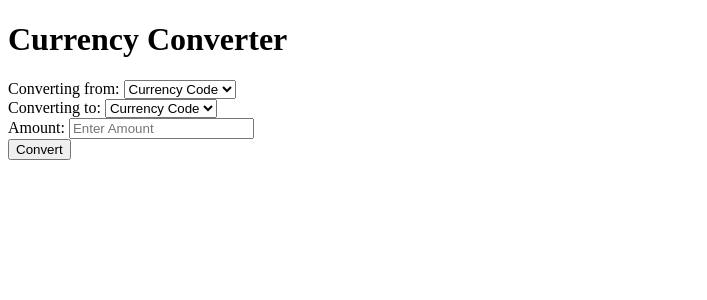
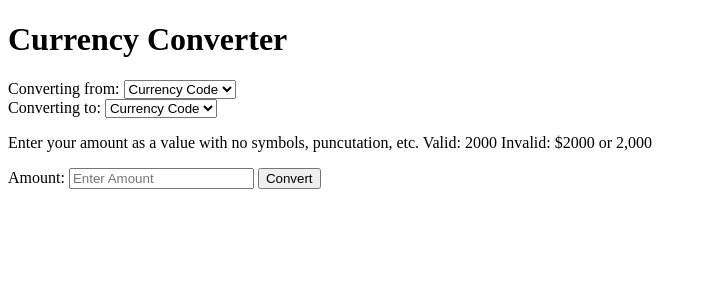
Before and after one commit to ccortney/forex_converter, a Flask app: page / in a window 1280 px wide. Shown: the top 300 px of the page, without its empty margins (0-707 px from the left). Run offline with Flask 2, Linux system fonts and the light colour scheme.

Commit message:
handles negatives now

```diff
--- a/app.py
+++ b/app.py
@@ -25,6 +25,9 @@
     try:
         new_amount = conversion(curr_from, curr_to, amount)
         symbol = get_symbol(curr_to)
+        if (int(amount) < 0):
+            flash("Please enter a positive amount!")
+            return redirect('/')
         return render_template("result.html", new_amount=new_amount, symbol=symbol)
     except ValueError:
         flash(f"Invalid amount, must be a number!")
--- a/templates/form.html
+++ b/templates/form.html
@@ -18,9 +18,11 @@
                 {% endfor %}
             </select>
         </label><br>
+        <p>Enter your amount as a value with no symbols, puncutation, etc. Valid: 2000   Invalid: $2000 or 2,000</p>
+
         <label for="amount">Amount:
             <input type="text" id="amount" name="amount" placeholder="Enter Amount" required>
-        </label><br>
+        </label>
         <button>Convert</button>
         </form>
 
```
